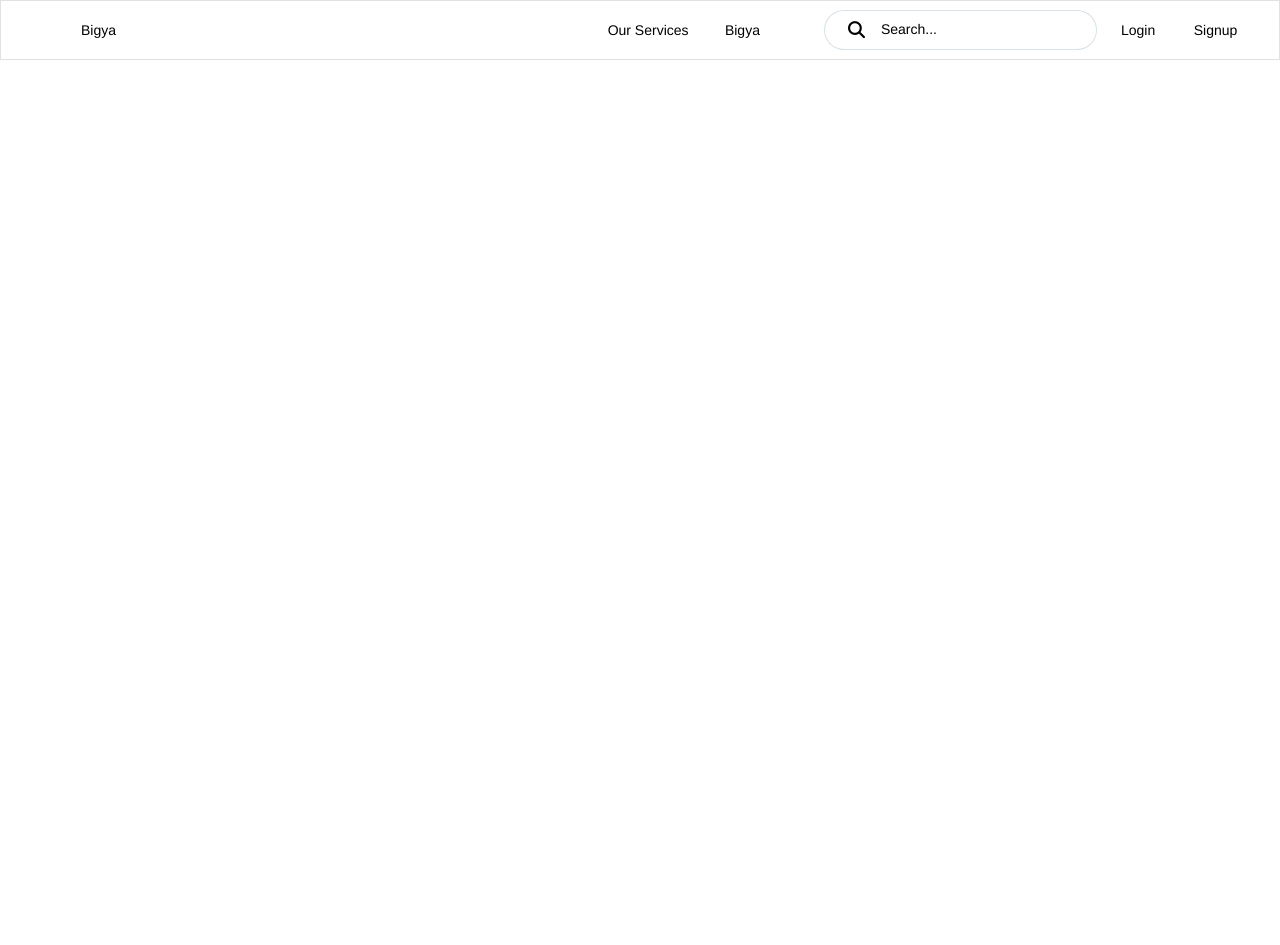
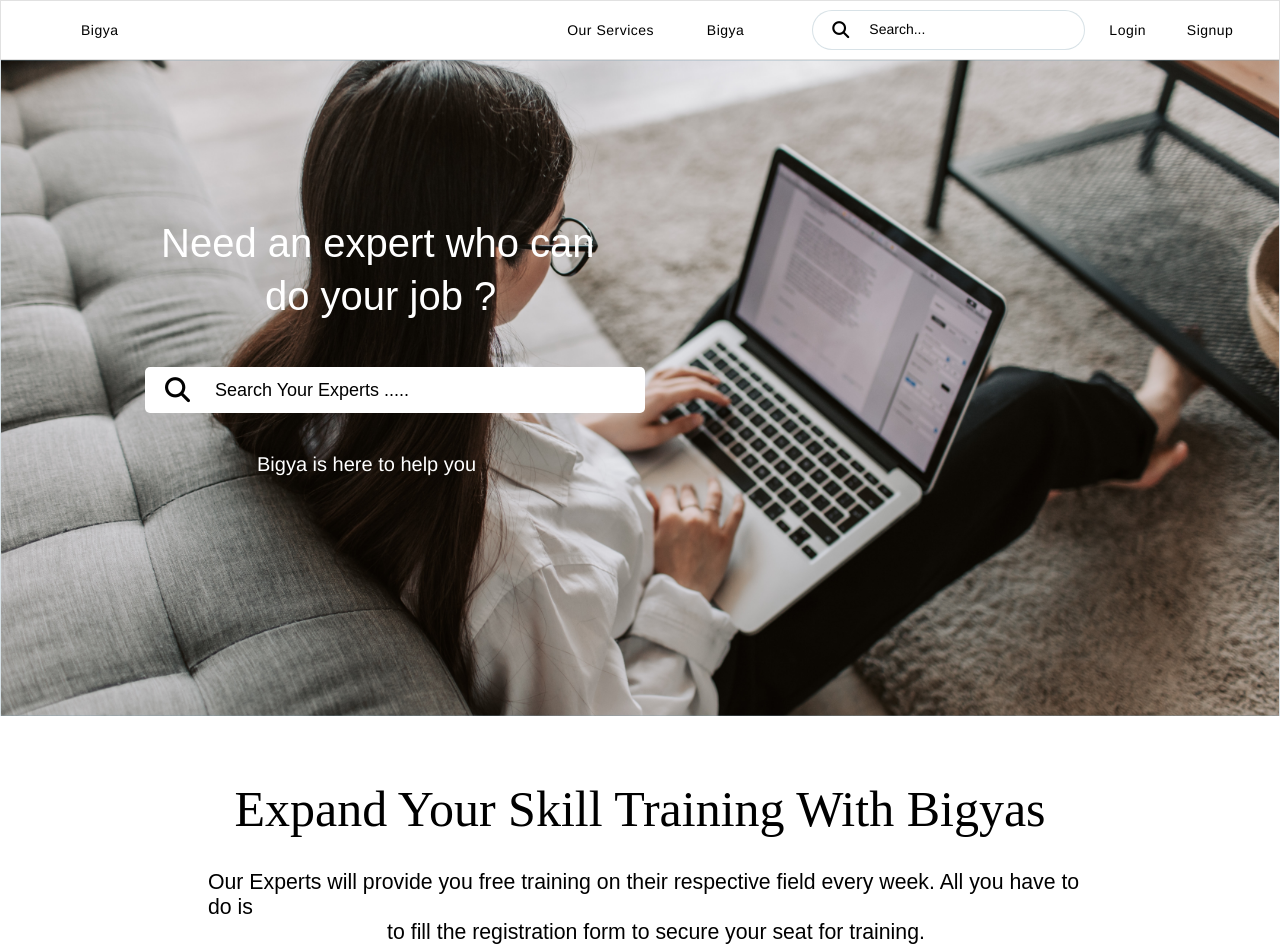
Before and after one commit to gulabi-squad/bigya, a Python web app: template templates/homepage.html in a window 1280 px wide. Before the commit the page ends 60 px from the top, so only its background shows below. Run offline with Jinja, Linux system fonts and the light colour scheme; the template is opened without the code that fills it, so the values that code supplies are empty; some libraries are stand-ins or nearby versions.

Commit message:
sisir bestu

```diff
--- a/static/homepage.css
+++ b/static/homepage.css
@@ -3,17 +3,18 @@
 
 
 *{
-
     margin: 0;
     padding: 0;
     box-sizing: border-box;
 }
 
 body{
-    font-family: helvetica;
+    font-family:sans-serif, Helvetica ;
 }
 
+
 /* upto here defalult */
+
 
 
 /* Favorable */
@@ -51,22 +52,24 @@ body{
 
 /* ######## styling of navigatin bar */
 
-.navbar{
+.homepage-navbar{
     font-size: 14px;
     border: 1px solid #E1E1E1;
     height: 60px;
     display: grid;
-    grid-template-columns: 8fr 1.5fr 1fr 2fr 1fr 1.5fr;
+    grid-template-columns: 7fr 1.7fr 1fr 2fr 1fr 1.5fr;
     font-family: helvetica neue;
-    font-weight: 500
-;
+    font-weight: 500;
+    /* position:fixed; */
+
+}
+
+.allbox{
+    border: 0px solid green;
 }
 
 
-
-
-
-input[type=search]{
+.homepage-navbar .box4 input[type=search]{
     margin-top: 9px;
     margin-left: 1rem;
     height: 40px;
@@ -79,7 +82,7 @@ input[type=search]{
    border-style: solid;
 
 }
-.box4 ::placeholder{
+.homepage-navbar .box4 ::placeholder{
     color: black;
     font-size: 14px;
     font-weight: 500;
@@ -89,44 +92,199 @@ input[type=search]{
    top:.65rem;
 
 }
-.nav-search{
+
+.homepage-navbar .navbar-search{
     padding-left: 4px;
 }
 
 
-.box4{
+.homepage-navbar .box4{
     display: flex;
 
 
 }
 
-.search-icon{
+.homepage-navbar .box4 .search-icon{
     position: absolute;
     margin-left:2.5rem;
     margin-top: 1.27rem;
     font-size: 17px;
 }
 
-.bigya, .our-services, .expert, .signup, .login{
+
+.homepage-navbar .bigya, .homepage-navbar .our-services, .homepage-navbar .expert, .homepage-navbar .signup, .homepage-navbar .login{
     margin-top: 1.3rem;
     margin-left: 1.5rem;
+
 }
-.bigya{
+
+.homepage-navbar .bigya{
     margin-left: 5rem;
 }
 
-.expert{
+.homepage-navbar .expert{
     margin-left: 2rem;
     margin-right: 3rem;
 }
 a{
     text-decoration: none;
     color:black;
+    font-size: 14px;
+    letter-spacing: 0.5px;
+    font-weight: 500;
+    margin-top:1.5rem;
 
 }
 a:hover{
     text-decoration: underline;
-    text-decoration-color: #555;
-    text-decoration-thickness: 2px;
+    text-decoration-color: #00905D;
+    text-decoration-thickness: 1.5px;
 
 }
+
+
+/* End of styling of navigation bar */
+
+
+
+
+
+/* styling of homepage - landing part */
+
+.background-image{
+    border: 1px solid  rgba(127,159,177,0.3);
+    background-image: url('/static/girl_with_laptop.jpg');
+    width: 100%;
+    height: 82vh;
+    background-position: center;
+    background-size: cover;
+    background-repeat: no-repeat;
+    top:60px;
+
+    /* position:absolute; */
+}
+
+
+.background-image .text-one{
+    width: 30rem;
+    border: 0px solid red;
+    margin-left: 10rem;
+    color: white;
+    font-size: 40px;
+    margin-top: 10rem;
+    font-family:arial;
+}
+
+.text-one .text-lower{
+    margin-left: 6.5rem;
+    margin-top: 0.5rem;
+}
+
+.background-image .text-two{
+    /* position: absolute; */
+    width: 30rem;
+    border: 0px solid red;
+    margin-left: 9rem;
+    color: white;
+    margin-top: 1rem;
+}
+
+.text-two .homepage-search-icon{
+    margin-top: 43px;
+    border: 0px solid red;
+    position: relative;
+    /* border: 1px solid white; */
+    color: black;
+    font-size: 25px;
+    margin-left:20px ;
+    position: absolute;
+
+
+
+}
+
+
+
+
+.background-image .text-two input[type=search]{
+    /* position: absolute; */
+    border: 0px solid red;
+    height: 46px;
+    width: 500px;
+    border-width: 0px;
+    border-color: rgba(127,159,177,0.3);
+    text-align: left;
+    font-size: 18px;
+    border-style: solid;
+    margin-top: 2rem;
+    border-radius:5px;
+
+}
+.text-two ::placeholder{
+
+    font-size:18px;
+    font-weight: 400;
+    color: black;
+}
+#search_homepage{
+    padding-left:70px;
+}
+
+
+
+.background-image .text-three{
+    width: 30rem;
+    border: 0px solid red;
+    margin-left: 10rem;
+    color: white;
+
+}
+
+.help-you{
+    margin-left: 6rem;
+    font-size: 20px;
+    margin-top: 2.5rem;
+    font-weight: 200;
+    font-family: helvetica;
+}
+
+/* end of styling of homepage-landing part */
+
+
+
+
+
+/* styling of Training Section */
+
+
+.training .heading{
+    border: 0px solid red;
+    margin-top: 4rem;
+    margin-bottom: 2rem;
+
+
+}
+
+.training .heading p{
+    font-size: 50px;
+    text-align: center;
+    font-family: average sans;
+
+
+}
+
+.training .discription{
+    border: 0px solid red;
+    width: 70%;
+    margin: auto;
+    margin-left: 13rem;
+    margin-top: 1rem;
+}
+
+.training .discription p{
+    font-size: 1.33rem;
+}
+.discription .text-continue{
+    text-align: center;
+}
+/* end of styling of training section */
--- a/static/signup.css
+++ b/static/signup.css
@@ -112,7 +112,7 @@ input[type=email]{
 }
 
 
-input[type=number]{
+#heroo{
 
     text-align: center;
     margin-left: 4rem;
--- a/templates/homepage.html
+++ b/templates/homepage.html
@@ -6,30 +6,105 @@
     <meta name="viewport" content="width=device-width, initial-scale=1.0">
     <title>Homepage</title>
     <link rel="stylesheet" href="/static/homepage.css">
+    <link rel="stylesheet" href="/static/tailwind.css">
     <script src="https://kit.fontawesome.com/0c459f6576.js" crossorigin="anonymous"></script>
 </head>
 <body>
-    <div class="navbar">
-        <div class="allbox box1"><div class="bigya"><a href="#">Bigya</a></div></div>
-        <div class="allbox box2"><div class="our-services"><a href="#">Our Services</a></div></div>
-        <div class="allbox box3"><div class="expert"><a href="#">Bigya</a></div></div>
+    <main class="whole">
+
+
+    <!-- Navigation Bar start -->
+    <div class="navbar"><div class="homepage-navbar">
+        <div class="allbox box1">
+            <div class="bigya">
+                <a href="./homepage.html">Bigya</a>
+            </div>
+        </div>
+
+
+        <div class="allbox box2">
+            <div class="our-services">
+                <a href="#">Our Services</a>
+            </div>
+        </div>
+
+
+        <div class="allbox box3">
+            <div class="expert">
+                <a href="#">Bigya</a>
+            </div>
+        </div>
+
+
         <div class="allbox box4">
             <i class="search-icon fa-solid fa-magnifying-glass"></i>
-            <div class="nav-seach">
-            <input type="search" name="" id=""placeholder="Search..."></div>
+            <div class="navbar-search">
+                <input type="search" name="" id=""placeholder="Search...">
+            </div>
         </div>
+
+
         <div class="allbox box5">
             <div class="login">
                 <a href="./login.html">Login</a>
             </div>
+        </div>
 
-        </div>
+
         <div class="allbox box6">
             <div class="signup">
                 <a href="./signup.html">Signup</a>
             </div>
-
         </div>
     </div>
+ <!-- Ending of Navigation Bar -->
+
+</div>
+
+
+
+ <!-- Landing (Homepage) page -->
+
+<header class="background-image">
+
+        <div class="text-one">
+            <p class="text-upper">Need an expert who can </p>
+            <p class="text-lower">do your job ?</p>
+        </div>
+
+
+        <div class="text-two">
+            <i class="homepage-search-icon fa-solid fa-magnifying-glass"></i>
+            <div><input type="search" name="" id="search_homepage" placeholder="Search Your Experts .....">
+        </div></div>
+
+
+
+        <div class="text-three">
+            <p class="help-you">Bigya is here to help you </p>
+        </div>
+</header>
+
+
+
+<!-- End of landing page -->
+
+
+
+<!-- Training -->
+<div class="training">
+    <div class="heading">
+        <p>Expand Your Skill Training With Bigyas</p>
+    </div>
+    <div class="discription">
+        <p>Our Experts will provide you free training on their respective field every week. All you have to do is <br> <p class="text-continue">to fill the registration form to secure your seat for training.</p> </p>
+    </div>
+</div>
+
+<!-- end of training section -->
+
+
+
+</main>
 </body>
 </html>
--- a/templates/signup.html
+++ b/templates/signup.html
@@ -21,7 +21,9 @@
                 </div>
             </div>
             <div class="allbox box3"><input type="email" name="" id=""placeholder="Enter your email"required></div>
-            <div class="allbox box4"><input type="number" name="" id=""placeholder="Phone number"required></div>
+            <div class="hero">
+            <div class="allbox box4"><input type="" name="" id="heroo"placeholder="Phone number"required></div>
+            </div>
             <div class="allbox box5"><input type="password" name="" id=""placeholder="Create password"required></div>
             <div class="allbox box6"><input type="password" name="" id=""placeholder="Conform password"required></div>
             <div class="allbox box7"><input type="submit"name="" id=""value="Signup"></div>
```
Also changed, not shown: static/girl_with_laptop.jpg (renamed from static/lady with laptop.jpg), 1 other file.
